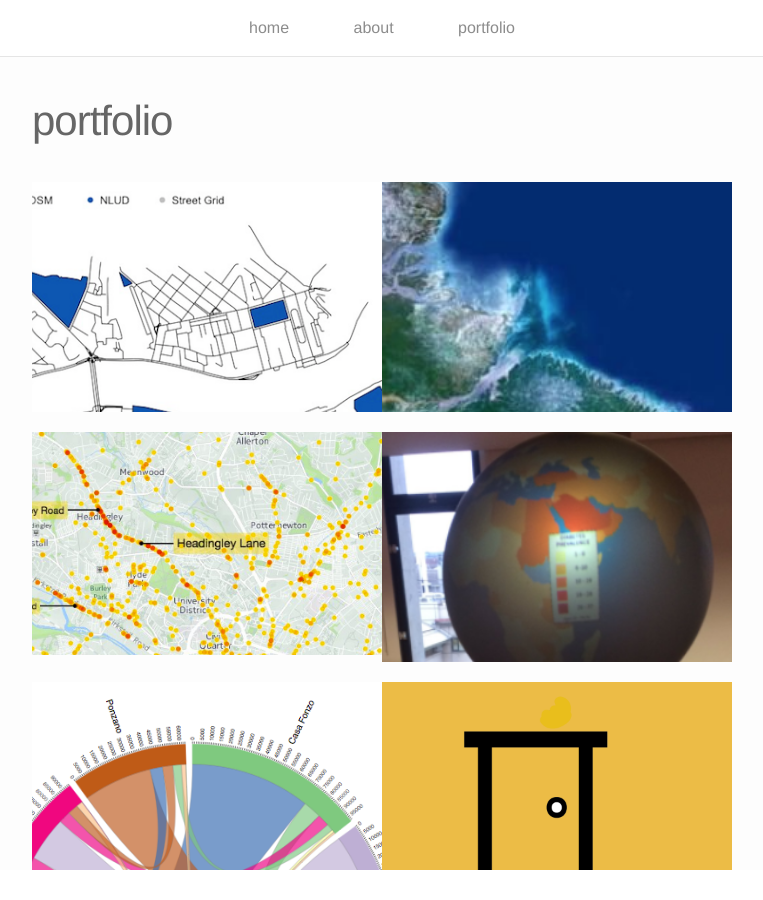
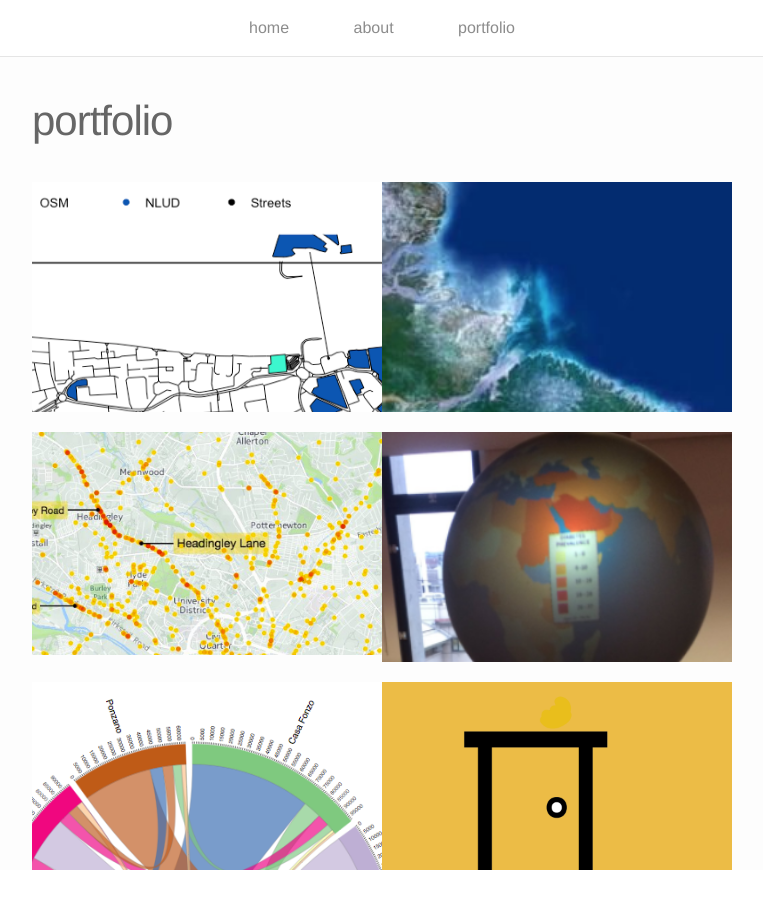
Before and after one commit to lbuk/portfolio-website, a Jekyll site: the page built from portfolio.md, in a window 1280 px wide and 900 px high. Shown: the whole window, without its empty margins (258-1021 px from the left). Built offline with Jekyll 4.4.1, drawn with Linux system fonts in a browser that asks for light colours; nearby versions of some CDN libraries.

Commit message:
Update BrownfieldGrids.markdown

```diff
--- a/_portfolio/BrownfieldGrids.markdown
+++ b/_portfolio/BrownfieldGrids.markdown
@@ -2,7 +2,7 @@
 layout: post
 title: brownfieldgrids
 description: An R package for creating minimalistic maps of brownfield land in London
-img: /img/battersea_power_station.png
+img: /img/osm_nlud_woolwich_dockyard.png
 ---
 
 Brownfieldgrids is an R package, <a href="https://github.com/lbuk/brownfieldgrids">brownfieldgrids</a>, for creating mile x mile grid maps of brownfield land in London using crowdsourced geospatial data from OpenStreetMap and open data from the 2018 Brownfield Register and the 2009-2010 National Land Use Database (NLUD). The package provides functions for creating minimalistic and exploratory maps of brownfield sites using urban data sources.
@@ -12,6 +12,7 @@ Brownfieldgrids is an R package, <a href="https://github.com/lbuk/brownfieldgrid
 	<img class="col one" src="{{ site.baseurl }}/img/limehouse_osm_satellite_map.png" alt="" title=""/>
 	<img class="col one" src="{{ site.baseurl }}/img/limehouse_osm_nlud_map.png" alt="" title=""/>
 </div>
+
 <div class="col three caption">
 	brownfieldgrids maps of brownfield land in Limehouse, London Borough of Tower Hamlets.
 </div>
```
